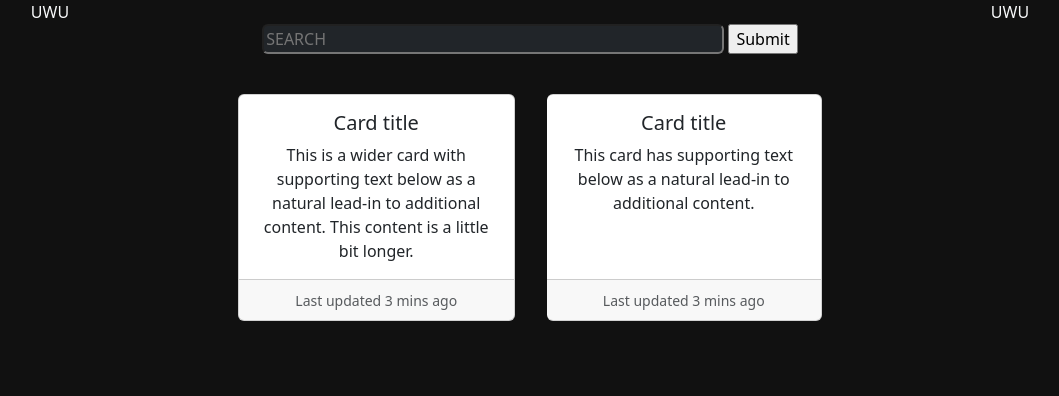
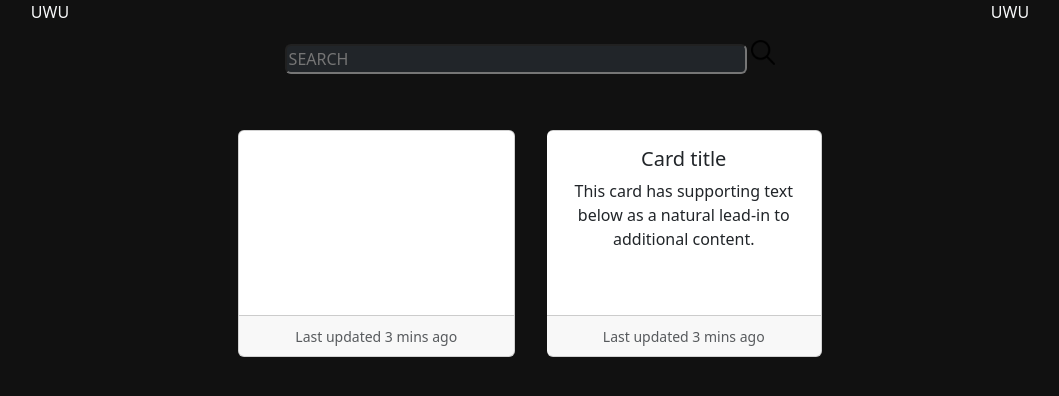
Before and after one commit to Czkafek/Project, a PHP site: page /forum.php in a window 1280 px wide. Shown: the part 40-436 px from the top of the page, without its empty margins (110-1169 px from the left). Run offline with PHP 8.4, Linux system fonts and the light colour scheme.

Commit message:
Forum update

```diff
--- a/forum.php
+++ b/forum.php
@@ -12,23 +12,25 @@ include "header.html";
 <body>
     <div class="container-fluid text-light text-center">
         <div class="row">
-        <div class="col-3">
+        <div class="col-12 col-md-3">
             UWU
         </div>
+        <div class="col-12 d-md-none d-block">COS</div>
+
 
         <div class="col-12 col-md-6">
-            <div class="mx-auto my-4">
+            <div class="mx-auto my-4 py-3">
                 <input type="text" placeholder="SEARCH" class="w-75 bg-dark rounded text-light">
-                <input type="submit">
+                <input type="image" src="images/search_5186446.png" style="width: 4%;">
             </div>
             <div class="card-group">
-                <div class="card m-3 rounded">
+                <div class="card m-3 rounded text-white">
                     <div class="card-body">
                     <h5 class="card-title">Card title</h5>
                     <p class="card-text">This is a wider card with supporting text below as a natural lead-in to additional content. This content is a little bit longer.</p>
                     </div>
-                    <div class="card-footer">
-                    <small class="text-body-secondary">Last updated 3 mins ago</small>
+                    <div class="card-footer text-white">
+                    <small class="text-body-secondary text-white" style="color:aliceblue;">Last updated 3 mins ago</small>
                     </div>
                 </div>
                 <div class="card m-3 rounded">
@@ -56,7 +58,7 @@ include "header.html";
         -->
 
         </div>
-        <div class="col-3">UWU</div>
+        <div class="col-3 d-md-block d-none">UWU</div>
         </div>
     </div>
 </body>
```
Also changed, not shown: images/comment-alt-dots_9821504.svg (added), images/eye_3917052.png (added), images/eye_3917052.svg (added), images/heart_3916769.svg (added), images/search_5186446.png (added), 1 other file.
